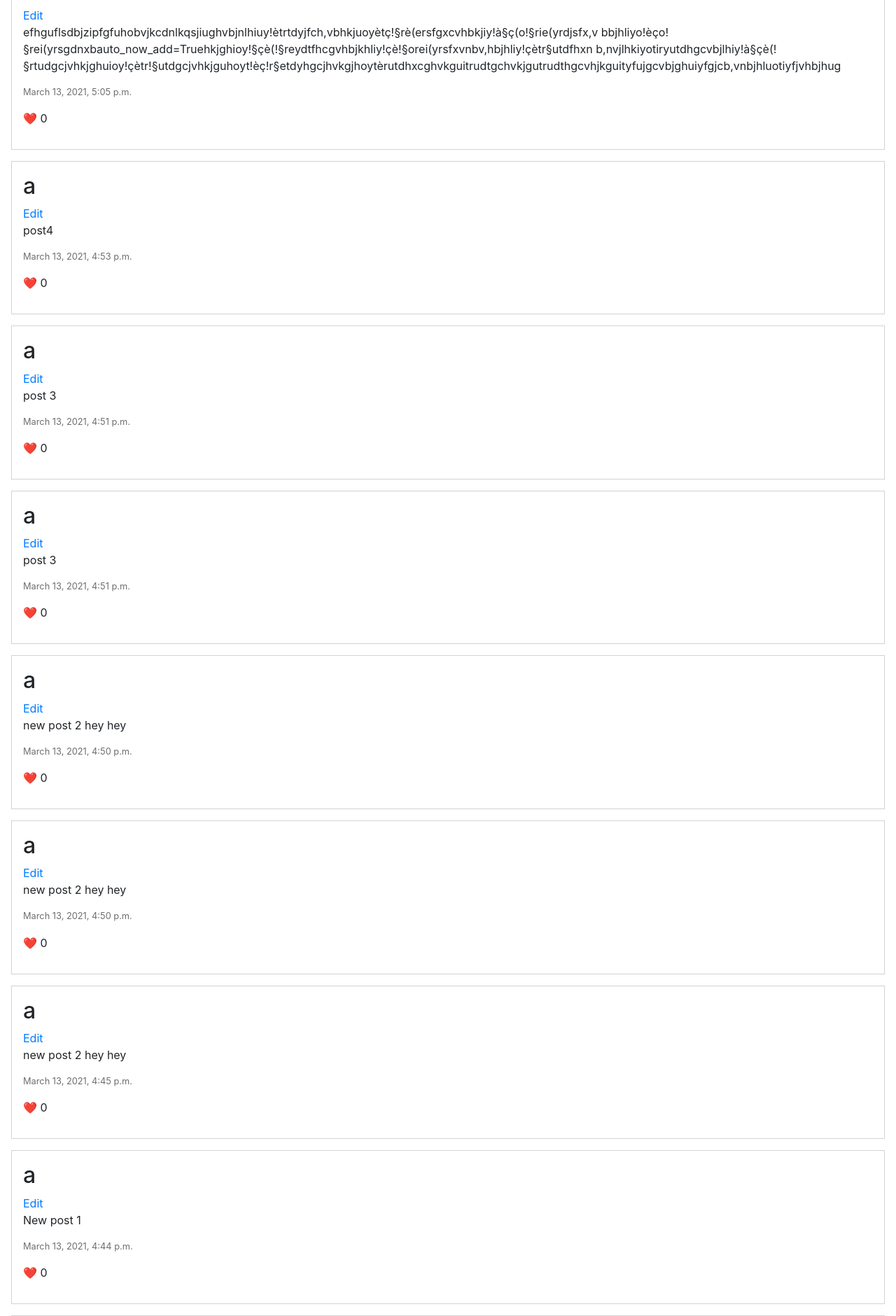
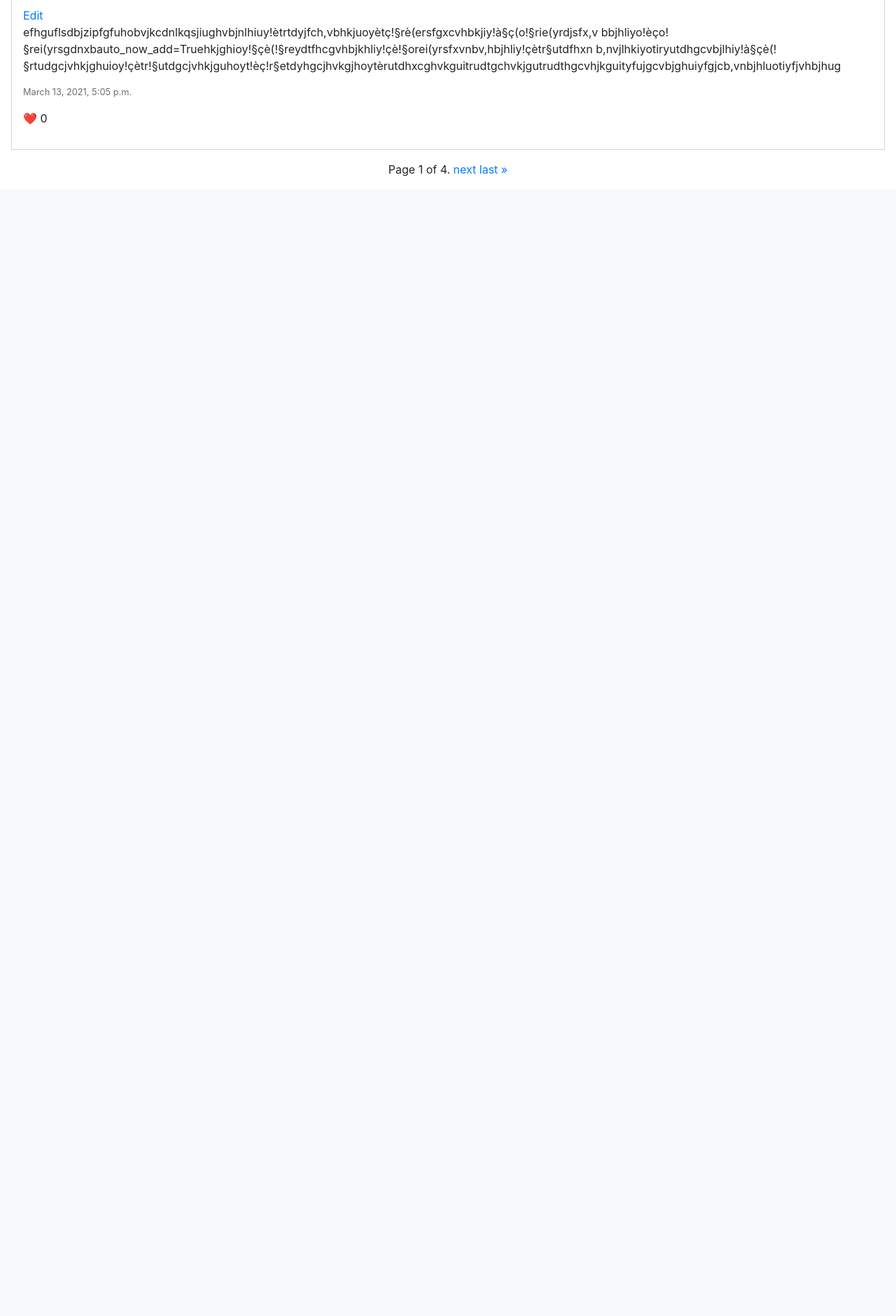
Before and after one commit to Emilien1982/CS50w-Project_4, a Django app: page /profile/1 in a window 1280 px wide. Shown: the part 757-2637 px from the top of the page at 70% size. After the commit the page ends 1009 px from the top, so only its background shows below. Run offline with Django 3.2, Linux system fonts and the light colour scheme; a user stored in the database is signed in; data comes from the database, SQL or seed files in the repository; both versions use the stored data as it was after the commit; some libraries are stand-ins or nearby versions.

Commit message:
Pagination done + refacto by creating function get_posts_page  - 5th specification done

```diff
--- a/network/static/network/profile.js
+++ b/network/static/network/profile.js
@@ -1,6 +1,6 @@
-btn = document.querySelector('#follow_btn');
-followers_count = document.querySelector('#followers_count');
-visited_user_id = document.querySelector('h1').dataset.visited_id;
+const btn = document.querySelector('#follow_btn');
+const followers_count = document.querySelector('#followers_count');
+const visited_user_id = document.querySelector('h1').dataset.visited_id;
 console.log(btn.innerHTML);
 let is_following = btn.innerHTML == "Follow"? false : true;
 console.log("is_following: " + is_following);
--- a/network/static/network/styles.css
+++ b/network/static/network/styles.css
@@ -18,3 +18,8 @@
     font-size: 0.8em;
     color: rgb(110, 110, 110);
 }
+
+.pagination {
+    margin: 0 auto;
+    width: max-content;
+}
--- a/network/templates/network/profile.html
+++ b/network/templates/network/profile.html
@@ -42,6 +42,22 @@
                     <!-- A COMPLETER  avec comment ???-->
                 </div>
             {% endfor %}
+            <div class="pagination">
+                <span class="step-links">
+                    {% if posts.has_previous %}
+                        <a href="?page=1">&laquo; first</a>
+                        <a href="?page={{ posts.previous_page_number }}">previous</a>
+                    {% endif %}
+
+                    <span class="current">
+                        Page {{ posts.number }} of {{ posts.paginator.num_pages }}.
+                    </span>
+                    {% if posts.has_next %}
+                        <a href="?page={{ posts.next_page_number }}">next</a>
+                        <a href="?page={{ posts.paginator.num_pages }}">last &raquo;</a>
+                    {% endif %}
+                </span>
+            </div>
         </div>
     </div>
 {% endblock %}
--- a/network/views.py
+++ b/network/views.py
@@ -4,24 +4,25 @@
 from django.http import HttpResponse, HttpResponseRedirect
 from django.shortcuts import render
 from django.urls import reverse
+from django.core.paginator import Paginator
 
 from .models import User, Post
 
 
 def index(request):
     if request.method == "POST":
-
         # Get the new post's text
         text = request.POST["text"]
         author = User.objects.get(pk=request.user.id)
         new_post = Post(author=author, text=text)
         new_post.save()
         return HttpResponseRedirect(reverse("index"))
+
     else:
-        posts = Post.objects.all().order_by("time_last_update").reverse()
+        posts_page = get_posts_page(request, "all")
         return render(request, "network/index.html", {
             "h1": "All Posts",
-            "posts": posts,
+            "posts": posts_page,
             "display_new_post": True
         })
 
@@ -79,11 +80,11 @@
 
 @login_required
 def profile(request, user_id):
+    visitor = request.user
     visited_user = User.objects.get(pk=user_id)
-    visitor = request.user
     followers = visited_user.followers.count()
     followings = User.objects.filter(followers=visited_user).count()
-    posts = visited_user.author.order_by("time_last_update").reverse()
+    posts_page = get_posts_page(request, user_id)
     # Check if the logged user is the owner of the visited profile
     # and if the logged user follows the owner of the visited profile
     is_same_user = True
@@ -98,7 +99,7 @@
         "visited_user": visited_user,
         "followers": followers,
         "followings": followings,
-        "posts": posts,
+        "posts": posts_page,
         "is_same_user": is_same_user,
         "is_following": is_following
     })
@@ -107,10 +108,12 @@
 def following(request):
     user = request.user
     followed = User.objects.filter(followers=user)
-    posts = Post.objects.filter(author__in=followed).order_by("time_last_update").reverse()
+    print("TTTTTYYYYPPPPEEEE: ",type(followed))
+    #posts = Post.objects.filter(author__in=followed).order_by("time_last_update").reverse()
+    posts_page = get_posts_page(request, followed)
     return render(request, "network/index.html", {
         "h1": "Following",
-        "posts": posts,
+        "posts": posts_page,
         "display_new_post": False
         })
 
@@ -127,7 +130,6 @@
         if visitor == follower:
             is_following = True
 
-    print("is_following: ", is_following)
     # 2nd update the visited_user.followers according
     if is_following:
         visited_user.followers.remove(visitor)
@@ -135,3 +137,21 @@
         visited_user.followers.add(visitor)
     visited_user.save()
     return HttpResponse(status=204)
+
+
+def get_posts_page(request, user_id):
+    # get all the posts according the user_id or all users
+    if user_id == "all":
+        posts = Post.objects.all().order_by("time_last_update").reverse()
+    elif type(user_id) == type(User.objects.filter(followers=1)):
+        # COMPARAISON DE TYPE PAS BELLE !!!
+        posts = Post.objects.filter(author__in=user_id).order_by("time_last_update").reverse()
+    else:
+        visited_user = User.objects.get(pk=user_id)
+        posts = visited_user.author.order_by("time_last_update").reverse()
+    # paginate the posts object
+    posts_paginated = Paginator(posts, 3)
+    # get the page number  defaut is 1
+    page_number = int(request.GET.get("page", 1))
+    # return the right posts page
+    return posts_paginated.get_page(page_number)
```
Also changed, not shown: network/templates/network/index.html (+16 -0 lines), db.sqlite3.
